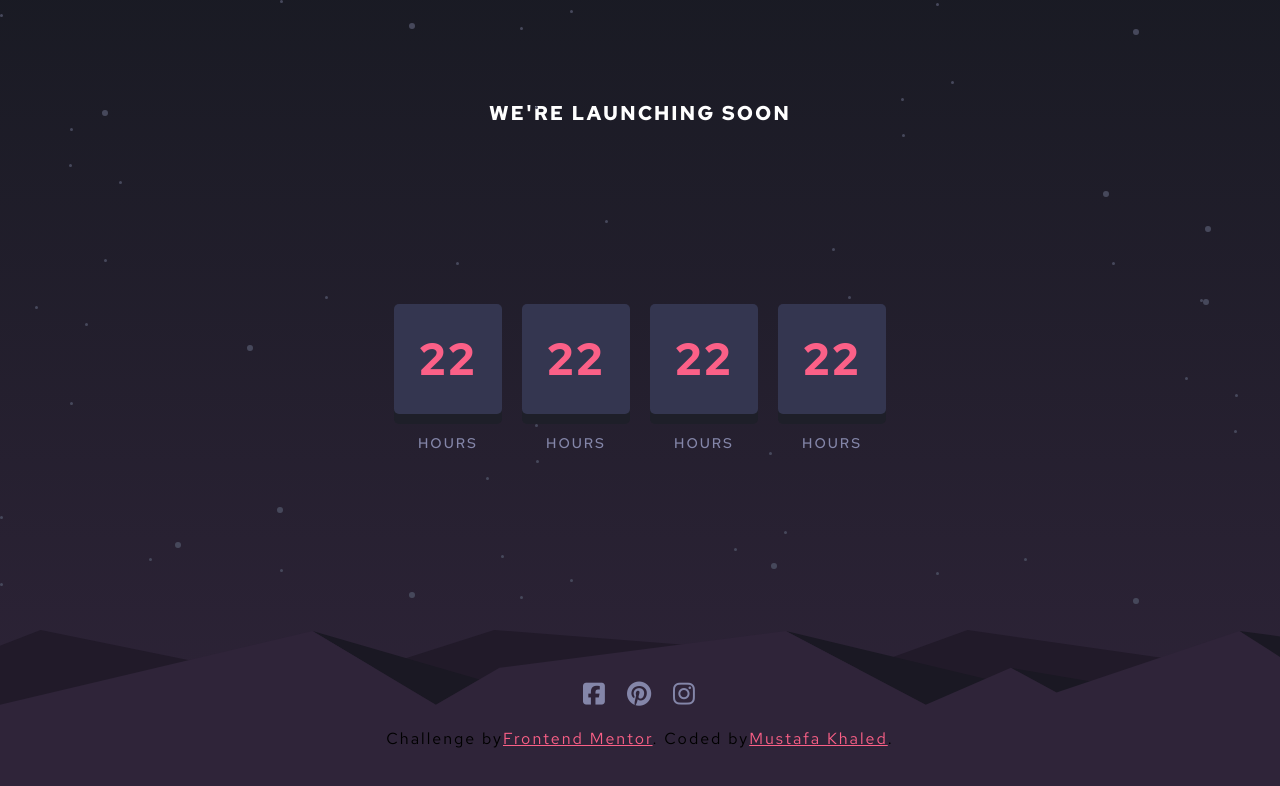
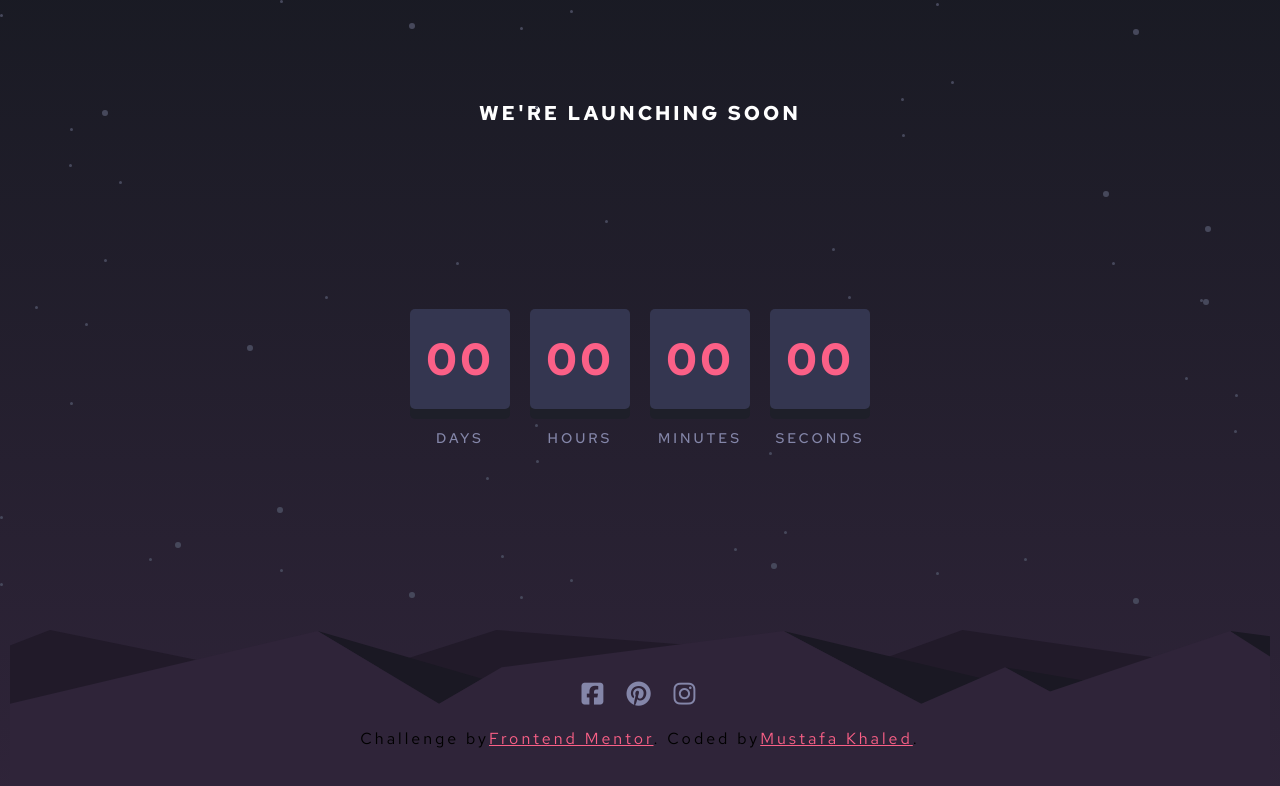
Before and after one commit to mustafa-khaled/Todo-App, a React (Vite) app: page / in a window 1280 px wide. Shown: the top 786 px of the page. Built offline with nearby package versions, Linux system fonts and the light colour scheme.

Commit message:
timer functionality

```diff
--- a/src/components/appLayout/AppLayout.module.css
+++ b/src/components/appLayout/AppLayout.module.css
@@ -1,11 +1,11 @@
 .app-layout {
   position: relative;
-  padding-top: 100px;
+  padding: 100px 10px 0;
   display: flex;
   align-items: center;
   justify-content: space-between;
   flex-direction: column;
-  height: 100dvh;
+  min-height: 100dvh;
   background-image: linear-gradient(
     var(--very-dark-mostly-black-blue),
     hsl(271.43deg 22.58% 18.24%)
--- a/src/components/card/Card.jsx
+++ b/src/components/card/Card.jsx
@@ -1,12 +1,12 @@
 import styles from "./Card.module.css";
 
-function Card() {
+function Card({ title, value }) {
   return (
     <div className={styles["cart-container"]}>
       <div className={styles.card}>
-        <div>22</div>
+        <div>{value < 10 && value !== "00" ? `0${value}` : value}</div>
       </div>
-      <p>Hours</p>
+      <p>{title}</p>
     </div>
   );
 }
--- a/src/components/card/Card.module.css
+++ b/src/components/card/Card.module.css
@@ -7,7 +7,8 @@
 }
 
 .card {
-  padding: 25px;
+  width: 100px;
+  height: 100px;
   display: flex;
   align-items: center;
   justify-content: center;
@@ -32,7 +33,8 @@
 
 @media (max-width: 550px) {
   .card {
-    padding: 15px;
+    width: 80px;
+    height: 80px;
     font-size: 30px;
   }
 }
--- a/src/components/footer/Footer.module.css
+++ b/src/components/footer/Footer.module.css
@@ -38,7 +38,6 @@
 }
 
 .footer > p {
-  padding: 0 10px;
   margin-top: 20px;
   text-align: center;
 }
--- a/src/components/header/Header.module.css
+++ b/src/components/header/Header.module.css
@@ -3,4 +3,5 @@
   font-size: 20px;
   font-weight: 700;
   text-transform: uppercase;
+  text-align: center;
 }
--- a/src/components/timer/Timer.jsx
+++ b/src/components/timer/Timer.jsx
@@ -1,15 +1,57 @@
+import { useEffect, useState } from "react";
 import styles from "./Timer.module.css";
 import Card from "../card/Card";
 
-function Timer() {
+const Timer = () => {
+  const [days, setDays] = useState("00");
+  const [hours, setHours] = useState("00");
+  const [minutes, setMinutes] = useState("00");
+  const [seconds, setSeconds] = useState("00");
+
+  const countdownDate = localStorage.getItem("countdownDate");
+
+  const startTimer = () => {
+    const intervalId = setInterval(() => {
+      const now = new Date().getTime();
+      const distance = countdownDate - now;
+
+      const days = Math.floor(distance / (1000 * 60 * 60 * 24));
+      const hours = Math.floor(
+        (distance % (1000 * 60 * 60 * 24)) / (1000 * 60 * 60)
+      );
+      const minutes = Math.floor((distance % (1000 * 60 * 60)) / (1000 * 60));
+      const seconds = Math.floor((distance % (1000 * 60)) / 1000);
+
+      if (distance < 0) {
+        clearInterval(intervalId);
+      } else {
+        setDays(days);
+        setHours(hours);
+        setMinutes(minutes);
+        setSeconds(seconds);
+      }
+    }, 1000);
+  };
+
+  useEffect(() => {
+    if (countdownDate) {
+      startTimer();
+    } else {
+      const currentDate = new Date();
+      const sevenDaysLater = new Date(currentDate);
+      sevenDaysLater.setDate(currentDate.getDate() + 8);
+      localStorage.setItem("countdownDate", sevenDaysLater.getTime());
+    }
+  }, [countdownDate]);
+
   return (
     <main className={styles.timer}>
-      <Card />
-      <Card />
-      <Card />
-      <Card />
+      <Card title="Days" value={days} />
+      <Card title="Hours" value={hours} />
+      <Card title="Minutes" value={minutes} />
+      <Card title="Seconds" value={seconds} />
     </main>
   );
-}
+};
 
 export default Timer;
--- a/src/components/timer/Timer.module.css
+++ b/src/components/timer/Timer.module.css
@@ -10,3 +10,10 @@
     gap: 10px;
   }
 }
+
+@media (max-width: 375px) {
+  .timer {
+    flex-wrap: wrap;
+    justify-content: space-around;
+  }
+}
--- a/src/index.css
+++ b/src/index.css
@@ -4,7 +4,7 @@
   margin: 0;
   padding: 0;
   box-sizing: border-box;
-  letter-spacing: 2px;
+  letter-spacing: 3px;
 }
 
 :root {
```
Also changed, not shown: src/components/index.js (deleted).
